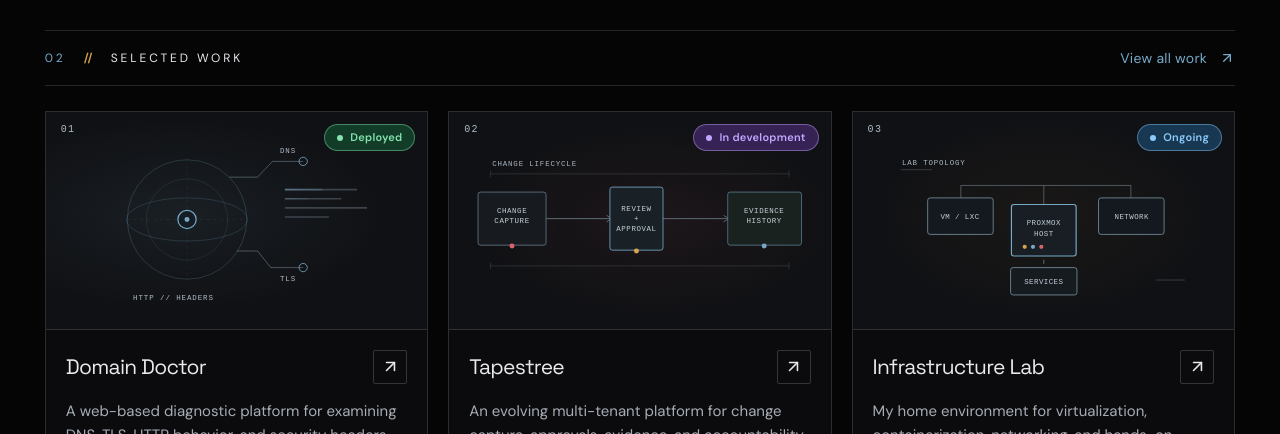
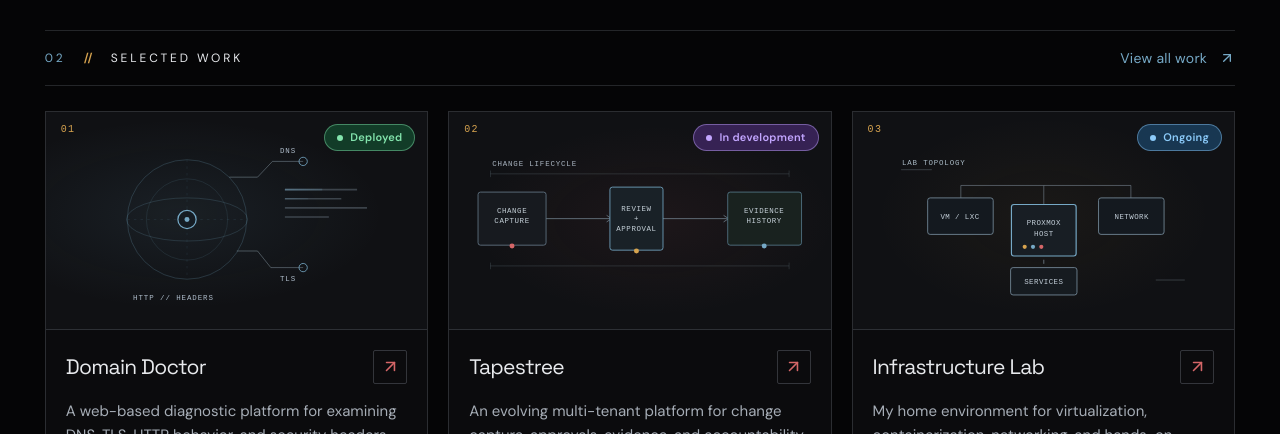
Before and after one commit to casual-loops/mylesh-portfolio, a Next.js app: page / in a window 1280 px wide. Shown: the part 820-1254 px from the top of the page. Built offline with nearby package versions, Linux system fonts and the light colour scheme.

Commit message:
style: use ochre project numbers and red navigation arrows

```diff
--- a/app/globals.css
+++ b/app/globals.css
@@ -733,3 +733,10 @@ body:before{background-image:radial-gradient(#b8c1cb .55px,transparent .8px);opa
   .diagram-scan-pulse,.diagram-readout,.diagram-review,.diagram-evidence,
   .diagram-server-light {animation:none!important}
 }
+
+/* Selected Work: accent the navigation affordance and archive indices. */
+.project-number{color:var(--accent-ochre);}
+.project-open{color:var(--accent-terra);}
+.project-card .project-name-row .project-open svg{color:var(--accent-terra);}
+.project-card:hover .project-name-row .project-open svg,
+.project-card:focus-visible .project-name-row .project-open svg{color:var(--accent-terra);}
```
